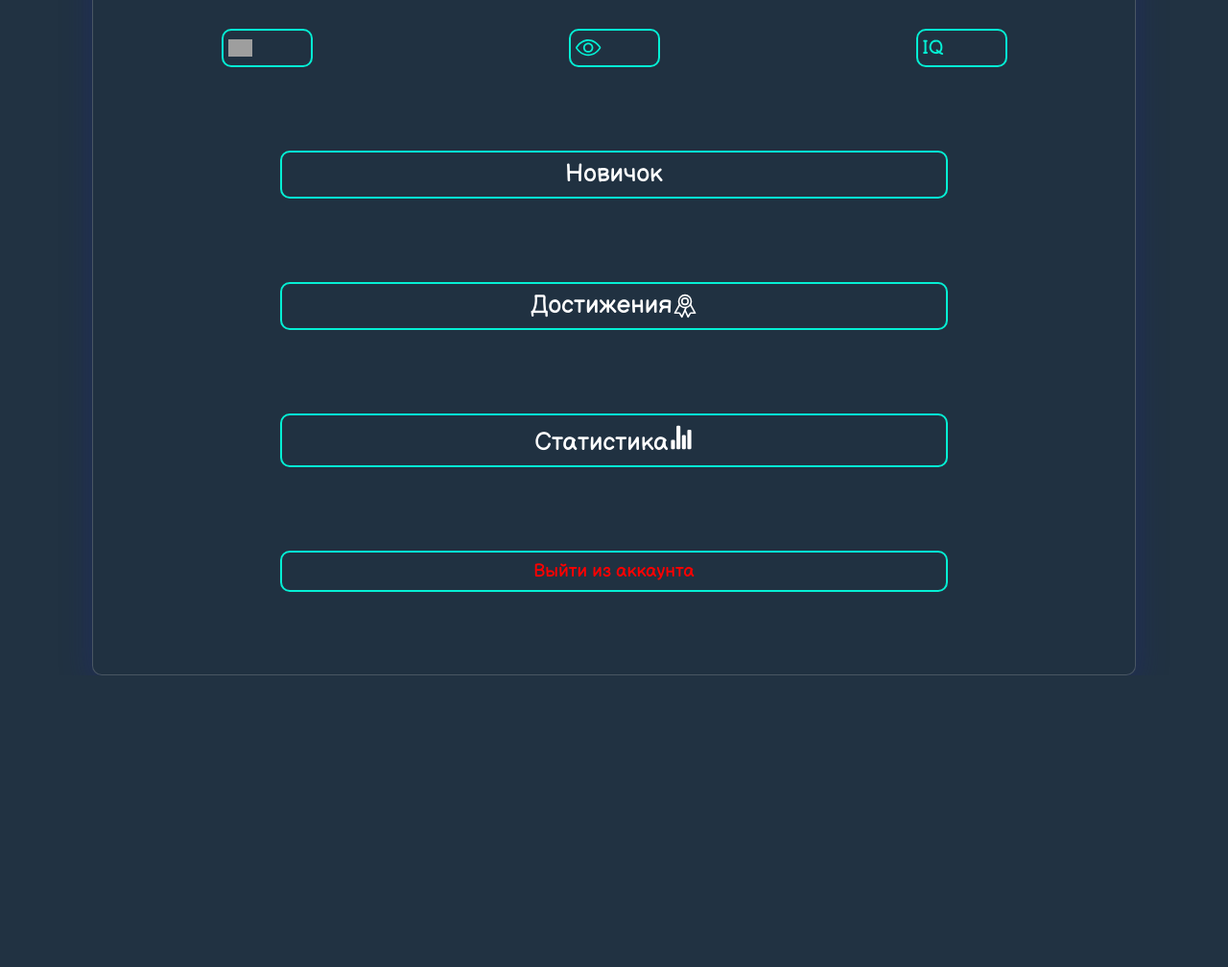
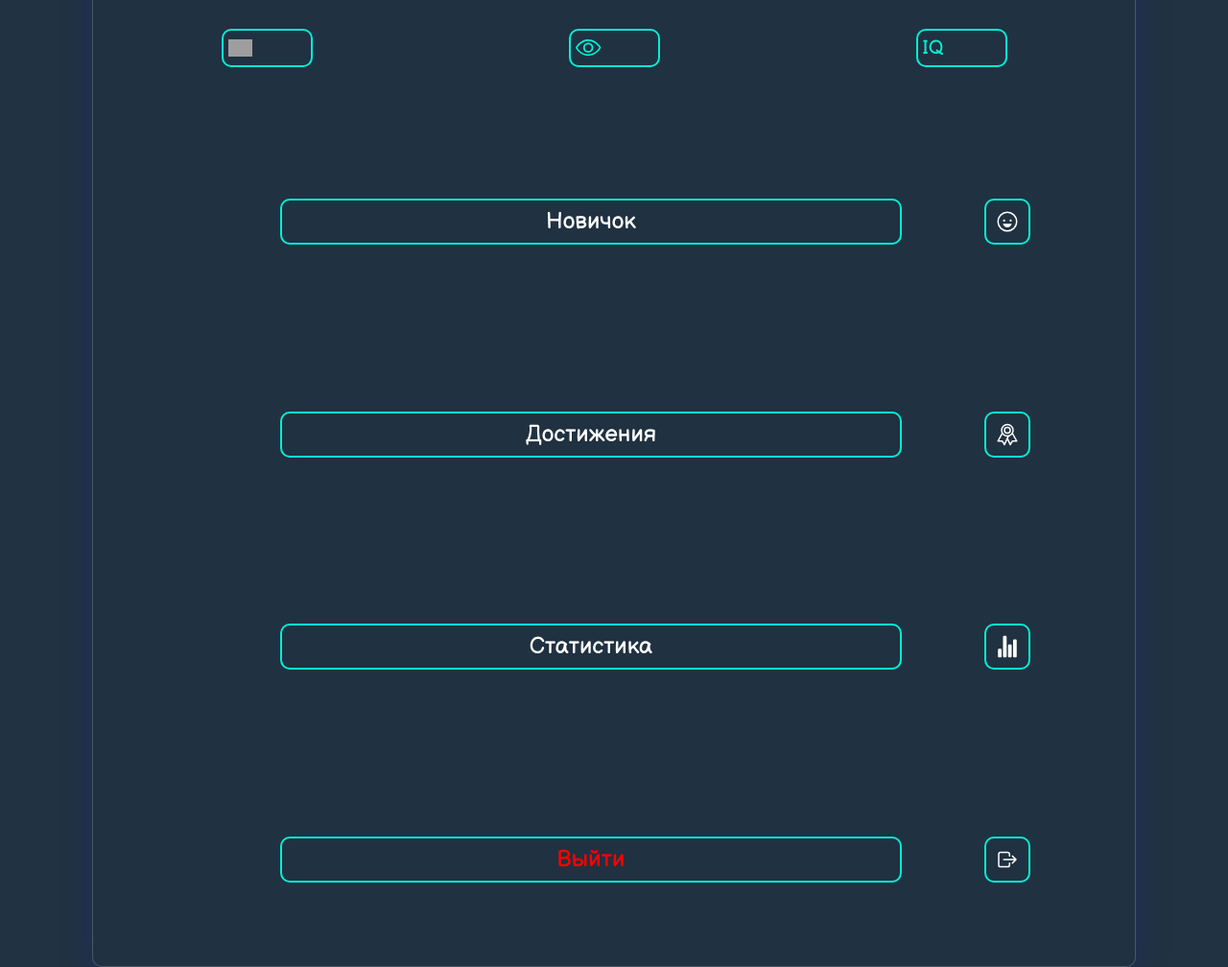
Before and after one commit to porfiriy/BrainRIM, a PHP site: page /pages/Profile-page/Profile.php in a window 1280 px wide. Shown: the part 268-1276 px from the top of the page at 96% size. Before the commit the page ends 972 px from the top, so only its background shows below. Run offline with PHP 8.4, Linux system fonts and the light colour scheme; the visitor is signed in with stand-in values (Sample User, id 1); data that the repository does not hold is empty; grey boxes are pictures that could not be loaded.

Commit message:
fix (project) little improvements

```diff
--- a/pages/ImproveFunctional/Planning/Planning-page.css
+++ b/pages/ImproveFunctional/Planning/Planning-page.css
@@ -52,6 +52,7 @@
  button,
  textarea {
 	font-family: 'Balsamiq Sans', cursive;
+	resize: none;
  }
  input::-ms-clear {
 	display: none;
--- a/pages/Profile-page/Profile.css
+++ b/pages/Profile-page/Profile.css
@@ -202,16 +202,6 @@ color: #ffffff;
 width: 80%;
 margin: 0% auto;
 }
-.button-achievments,.rank{
-	display: flex;
-	border: 2px solid #05EFD4;
-	border-radius: 10px;
-	margin: 10%;
-	padding: 10px;
-	transition: 0.4s;
-	color: white;
-	justify-content: center;
-}
 .rank-body{
 	position: absolute;
     display: none;
@@ -243,15 +233,6 @@ margin: 0% auto;
     border-radius: 10px;
 	color: black;
 }
-.statistic-page{
-	display: block;
-	border: 2px solid #05EFD4;
-	border-radius: 10px;
-	margin: 10%;
-	padding: 10px;
-	color: #ffffff;
-	transition: 0.4s;
-}
 .button:active{
 transform: scale(0.9);
 box-shadow: 0px -1px 20px 0px rgb(0 211 255), 0px 2px 4px 1px rgb(0 255 26 / 70%);
@@ -261,17 +242,6 @@ color: #000000;
 .rank-info:hover {
 	background: #05EFD4;
 	color: #000000;
-}
-.leave{
-	text-decoration: none;
-    color: red;
-    display: block;
-    border: 2px solid #05EFD4;
-    border-radius: 10px;
-    margin: 10%;
-    padding: 10px;
-    transition: 0.4s;
-	font-size: 19px;
 }
 /* pop-up */
 .pop-up-alert-container{
@@ -284,15 +254,52 @@ color: #000000;
     left: 50%;
     transform: translate(-50%, -50%);
     top: 30px;
-	background-color: rgb(118, 136, 144);
+    background-color: rgb(0 0 0);
     width: 80%;
     height: 50px;
+    border: 2px solid #05efd4;
     border-radius: 20px;
     z-index: 5;
 }
 .alert-text{
-	color: #6313c6;
+	color: #05efd4;
 	font-weight: 900;
 	font-size: 17px;
 }
 /* pop-up */
+
+.container{
+	display: flex;
+	align-items: center;
+    justify-content: center;
+	width: 100%;
+	font-size: 24px;
+}
+.button{
+	display: flex;
+	border: 2px solid #05EFD4;
+	border-radius: 10px;
+	margin: 10%;
+	padding: 10px;
+	transition: 0.4s;
+	color: white;
+	justify-content: center;
+	width: 80%;
+}
+.icon{
+    display: flex;
+    border: 2px solid #05EFD4;
+    border-radius: 10px;
+    justify-content: center;
+    align-items: center;
+    padding: 10px;
+}
+.icon:hover {
+    background: #05EFD4;
+    color: #000000;
+	transition: 0.8s;
+}
+
+.leave{
+    color: red;
+}
--- a/pages/Profile-page/Profile.php
+++ b/pages/Profile-page/Profile.php
@@ -70,7 +70,10 @@
 				</div>
 			</div>
 			<div class="statistics">
-				<span class="button rank">Новичок</span>
+				<div class="container">
+					<span class="button rank">Новичок</span>
+					<div class="icon"><ion-icon name="happy-outline"></ion-icon></div>
+				</div>
 				<div class="rank-body">
 					<span class="rank-info rank-newbie">Новичок</span>
 					<span class="rank-info rank-midle">Знаток</span>
@@ -79,9 +82,18 @@
 					<span class="rank-info rank-god">Мегаразум</span>
 					<div class="close-rank"><ion-icon name="close-outline"></ion-icon></div>
 				</div>
-				<a href="/pages/Achievements-Page/Achievements.php" class="button button-achievments">Достижения<ion-icon name="ribbon-outline"></ion-icon></a>
-				<a href="#" class="button statistic-page">Статистика<ion-icon name="stats-chart"></ion-icon></a>
-				<a href="<?php echo "/dataBase/logOut.php";?>" class="button leave">Выйти из аккаунта</a>
+				<div class="container">
+				<a href="/pages/Achievements-Page/Achievements.php" class="button button-achievments">Достижения</a>
+					<div class="icon"><ion-icon name="ribbon-outline"></ion-icon></div>
+				</div>
+					<div class="container">
+					<a href="#" class="button statistic-page">Статистика</a>
+					<div class="icon"><ion-icon name="stats-chart"></ion-icon></div>
+					</div>
+					<div class="container">
+					<a href="<?php echo "/dataBase/logOut.php";?>" class="button leave">Выйти</a>
+					<div class="icon"><ion-icon name="log-out-outline"></ion-icon></div>
+					</div>
 			</div>
 		</div>
 	</main>
--- a/pages/main-page/js/main-page.js
+++ b/pages/main-page/js/main-page.js
@@ -1,6 +1,6 @@
 //звук
 let audioClick = new Audio('/pages/main-page/sounds/mixkit-modern-click-box-check-1120.wav');
-let audioNavigClick = new Audio('/sound/680126__strangehorizon__g_neck_pop.wav');
+let audioNavigClick = new Audio('/sound/ClickMenu.mp3');
 
 
 const list = document.querySelectorAll('.list');
--- a/pages/settings-page/css/settings-page.css
+++ b/pages/settings-page/css/settings-page.css
@@ -40,6 +40,7 @@
  button,
  textarea {
 	font-family: 'Balsamiq Sans', cursive;
+	resize: none;
  }
  input::-ms-clear {
 	display: none;
```
Also changed, not shown: 1 other file. Lines whose indentation alone changed are shown as unchanged.
